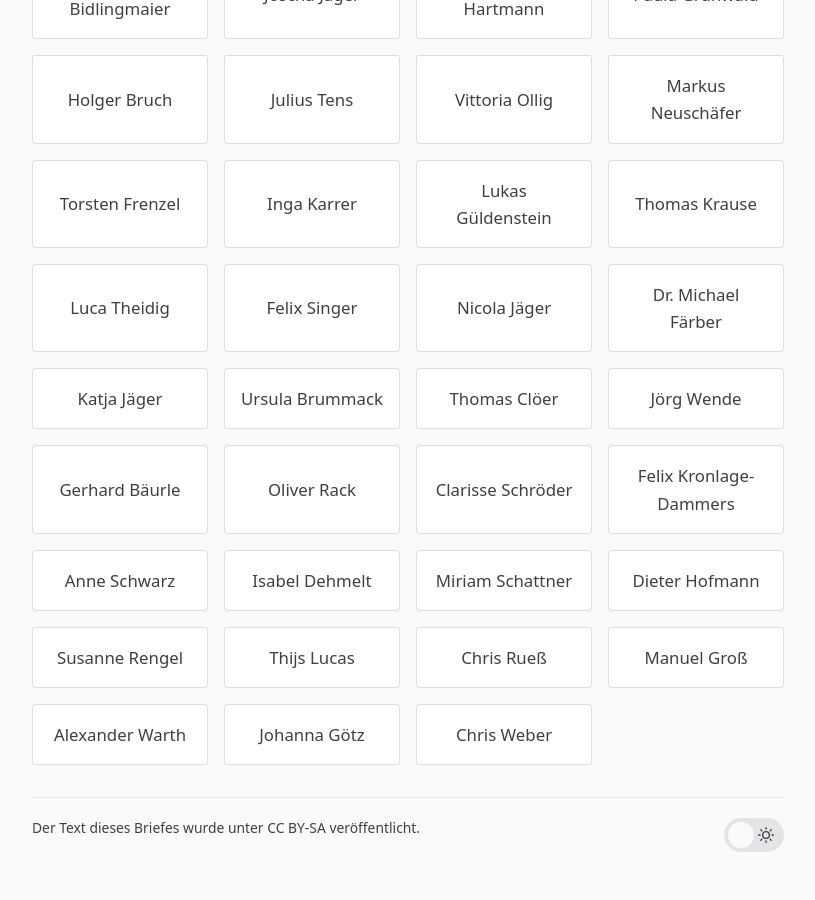
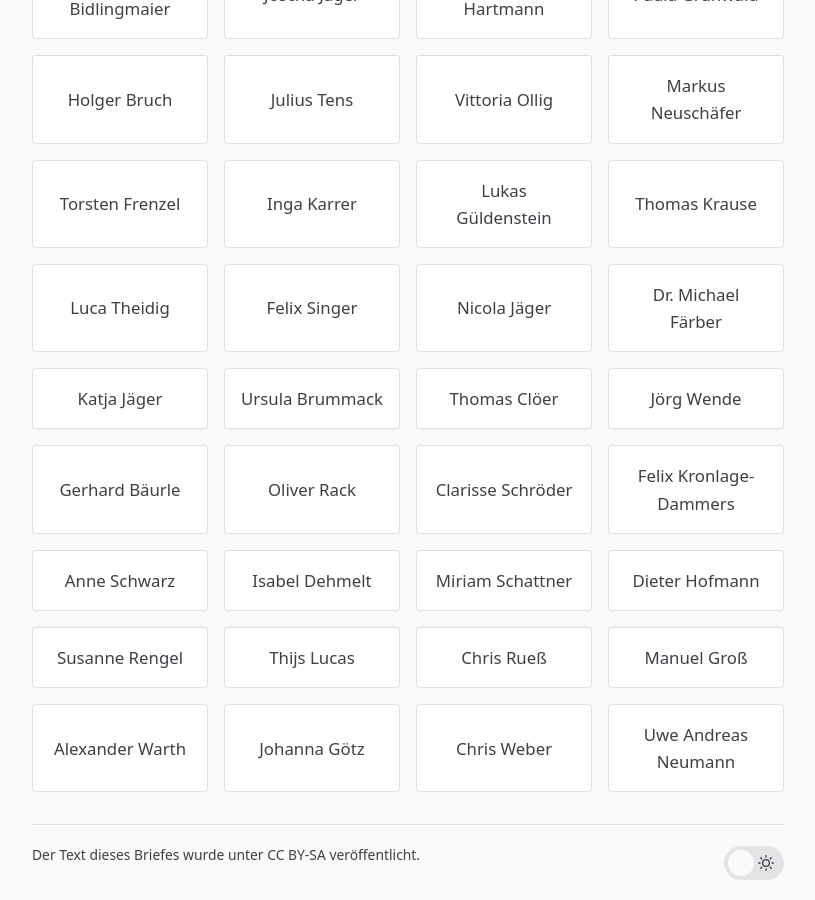
Before and after one commit to itrich/vsh-bleibt, a Jekyll site: the page built from OFFENERBRIEF.md, in a window 1280 px wide and 900 px high, scrolled down 6412 px. Shown: the whole window, without its empty margins (232-1047 px from the left). Built offline with Jekyll 4.4.1, drawn with Linux system fonts in a browser that asks for light colours; before the commit the page ends 7285 px from its top, so only the background shows below that.

Commit message:
added Uwe Neumann

```diff
--- a/_data/signees.yml
+++ b/_data/signees.yml
@@ -69,3 +69,4 @@
 - name: Alexander Warth
 - name: Johanna Götz
 - name: Chris Weber
+- name: Uwe Andreas Neumann
```
